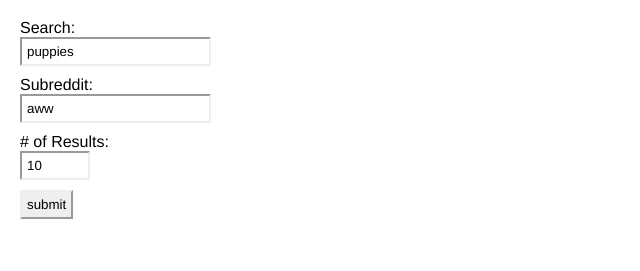
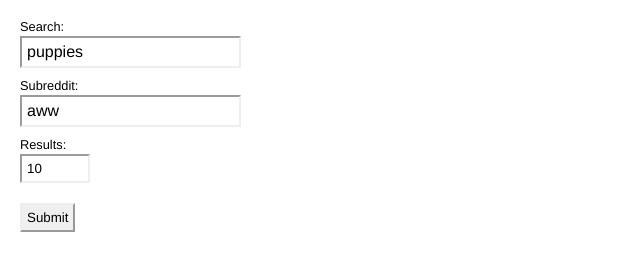
Before and after one commit to codefellows-javascript-401d17/22-forms-and-props, a React app in the folder lab-nathan/: page / in a window 1280 px wide. Shown: the part 61-332 px from the top of the page, without its empty margins (0-640 px from the left). Built offline with nearby package versions, Linux system fonts and the light colour scheme.

Commit message:
Fixes search and styling.

```diff
--- a/lab-nathan/src/main.js
+++ b/lab-nathan/src/main.js
@@ -37,7 +37,12 @@ class App extends React.Component {
 
   searchReddit(query, subreddit, limit) {
     return new Promise((resolve, reject) => {
-      superagent.get(`https://www.reddit.com/r/${subreddit}.json?limit=${limit}`)
+      superagent.get(`https://www.reddit.com/r/${subreddit}/search.json`)
+      .query({ q: query })
+      .query({ restrict_sr: 'on' })
+      .query({ sort: 'relevance' })
+      .query({ t: 'all' })
+      .query({ limit: limit })
       .then(response => {
         this.setState({ posts: this._getPosts(response.body) });
         this.notifyResultsChanged();
@@ -145,7 +150,7 @@ class SearchForm extends React.Component {
           onChange={this.handleSubredditChange}
           required
         />
-        <label for="resultCount"># of Results:</label>
+        <label for="resultCount">Results:</label>
         <input
           id="resultCount"
           className="searchField"
@@ -158,7 +163,7 @@ class SearchForm extends React.Component {
         />
         <input
           type="submit"
-          value="submit"
+          value="Submit"
         />
       </form>
     );
@@ -188,9 +193,12 @@ class SearchFormList extends React.Component {
     });
 
     return (
-      <ul>
-        {renderedResults}
-      </ul>
+      <div>
+        <h2 id="resultsHeader">Results</h2>
+        <ul>
+          {renderedResults}
+        </ul>
+      </div>
     );
   }
 }
--- a/lab-nathan/src/style/main.scss
+++ b/lab-nathan/src/style/main.scss
@@ -4,6 +4,18 @@
 
 body {
   margin: 20px;
+}
+
+ul {
+  padding-left: 0;
+}
+
+li {
+  list-style: none;
+}
+
+a {
+  text-decoration: none;
 }
 
 input {
@@ -13,10 +25,17 @@ input {
 }
 
 label {
+  font-size: 0.8rem;
+  margin-bottom: 2px;
   display: block;
 }
 
+input[type=text] {
+  font-size: 1rem;
+}
+
 input[type=submit] {
+  margin-top: 20px;
   text-align: center;
 }
 
@@ -32,11 +51,6 @@ input:focus:invalid {
   outline: none;
 }
 
-li {
-  list-style: none;
-  list-style-position: outside;
+#resultsHeader {
+  margin-top: 35px;
 }
-
-a {
-  text-decoration: none;
-}
```
